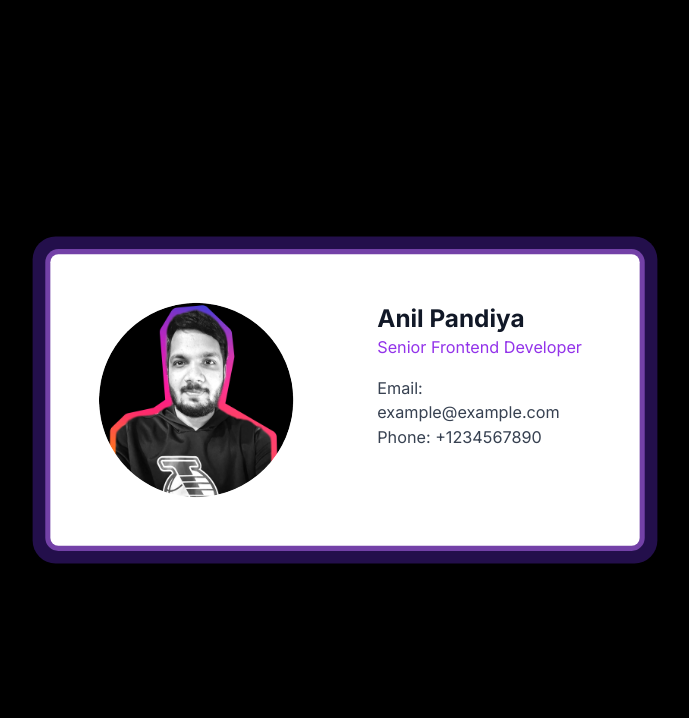
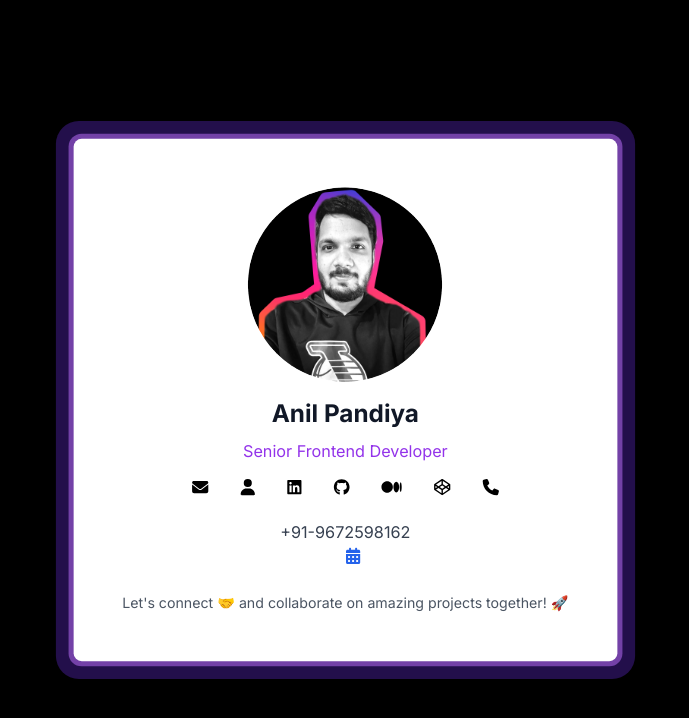
Before and after one commit to Anilpandiya/cardfolio, a Next.js app: page / in a window 1280 px wide. Shown: the top 718 px of the page, without its empty margins (295-984 px from the left). Built offline with nearby package versions, Linux system fonts and the light colour scheme.

Commit message:
FE | added icons and links

```diff
--- a/app/page.tsx
+++ b/app/page.tsx
@@ -2,6 +2,9 @@
 import React, { useEffect, useState } from 'react';
 import Image from 'next/image';
 import './globals.css';
+import { FontAwesomeIcon } from '@fortawesome/react-fontawesome';
+import { faEnvelope, faUser, faPhone, faCalendarAlt } from '@fortawesome/free-solid-svg-icons';
+import { faGithub, faLinkedin, faMedium, faCodepen } from '@fortawesome/free-brands-svg-icons';
 
 const Page = () => {
   const [currentImage, setCurrentImage] = useState(1);
@@ -26,9 +29,8 @@ const Page = () => {
   return (
     <div className="flex justify-center items-center h-screen">
       <div className="relative">
-        <div className="bg-white rounded-lg overflow-hidden p-12 shadow-card-animation flex w-196">
-          <div className="w-1/2 pr-8">
-            <div className="w-48 h-48 relative">
+        <div className="bg-white rounded-lg overflow-hidden p-12 shadow-card-animation flex flex-col items-center w-196">
+          <div className="w-48 h-48 relative mb-4">
             <Image
               src={images[currentImage - 1]}
               alt="Profile"
@@ -37,16 +39,40 @@ const Page = () => {
               className="rounded-full"
             />
           </div>
+          <h1 className="text-2xl font-bold text-gray-900 mb-2">Anil Pandiya</h1>
+          <p className="text-base text-purple-600 mb-4">Senior Frontend Developer</p>
+          <div className="flex flex-wrap justify-center items-center mb-4 ml-8">
+            <a href="mailto:anilpandiya05@gmail.com" className="flex items-center mb-2 mr-4">
+              <FontAwesomeIcon icon={faEnvelope} className="mr-4" />
+            </a>
+            <a href="https://anilpandiya.github.io" target="_blank" className="flex items-center mb-2 mr-4">
+              <FontAwesomeIcon icon={faUser} className="mr-4" />
+            </a>
+            <a href="https://www.linkedin.com/in/anilpandiya" target="_blank" className="flex items-center mb-2 mr-4">
+              <FontAwesomeIcon icon={faLinkedin} className="mr-4" />
+            </a>
+            <a href="https://github.com/Anilpandiya" target="_blank" className="flex items-center mb-2 mr-4">
+              <FontAwesomeIcon icon={faGithub} className="mr-4" />
+            </a>
+            <a href="https://medium.com/@Anilpandiya05" target="_blank" className="flex items-center mb-2 mr-4">
+              <FontAwesomeIcon icon={faMedium} className="mr-4" />
+            </a>
+            <a href="https://stackblitz.com/@Anilpandiya" target="_blank" className="flex items-center mb-2 mr-4">
+              <FontAwesomeIcon icon={faCodepen} className="mr-4" />
+            </a>
+            <a href="tel:+919672598162" className="flex items-center mb-2 mr-4">
+              <FontAwesomeIcon icon={faPhone} className="mr-4" />
+            </a>
           </div>
-          <div className="w-1/2 pl-8">
-            <h1 className="text-2xl font-bold text-gray-900">Anil Pandiya</h1>
-            <p className="text-base text-purple-600 mb-4">Senior Frontend Developer</p>
-            <div className="text-base text-gray-700">
-              <p>Email: example@example.com</p>
-              <p>Phone: +1234567890</p>
-              {/* Add more info as needed */}
+          <div className="text-base text-gray-700 text-center">
+            <p>+91-9672598162</p>
+            <a href="https://calendly.com/anilpandiya/30min" target="_blank" className="text-blue-600">
+              <FontAwesomeIcon icon={faCalendarAlt} className="ml-4" />
+            </a>
           </div>
-          </div>
+          <p className="text-sm text-gray-600 mt-6">
+            Let's connect 🤝 and collaborate on amazing projects together! 🚀
+          </p>
         </div>
       </div>
     </div>
```
Also changed, not shown: package.json (+10 -5 lines), 1 other file (tests, documents, lock files or other folders). Lines whose indentation alone changed are shown as unchanged.
